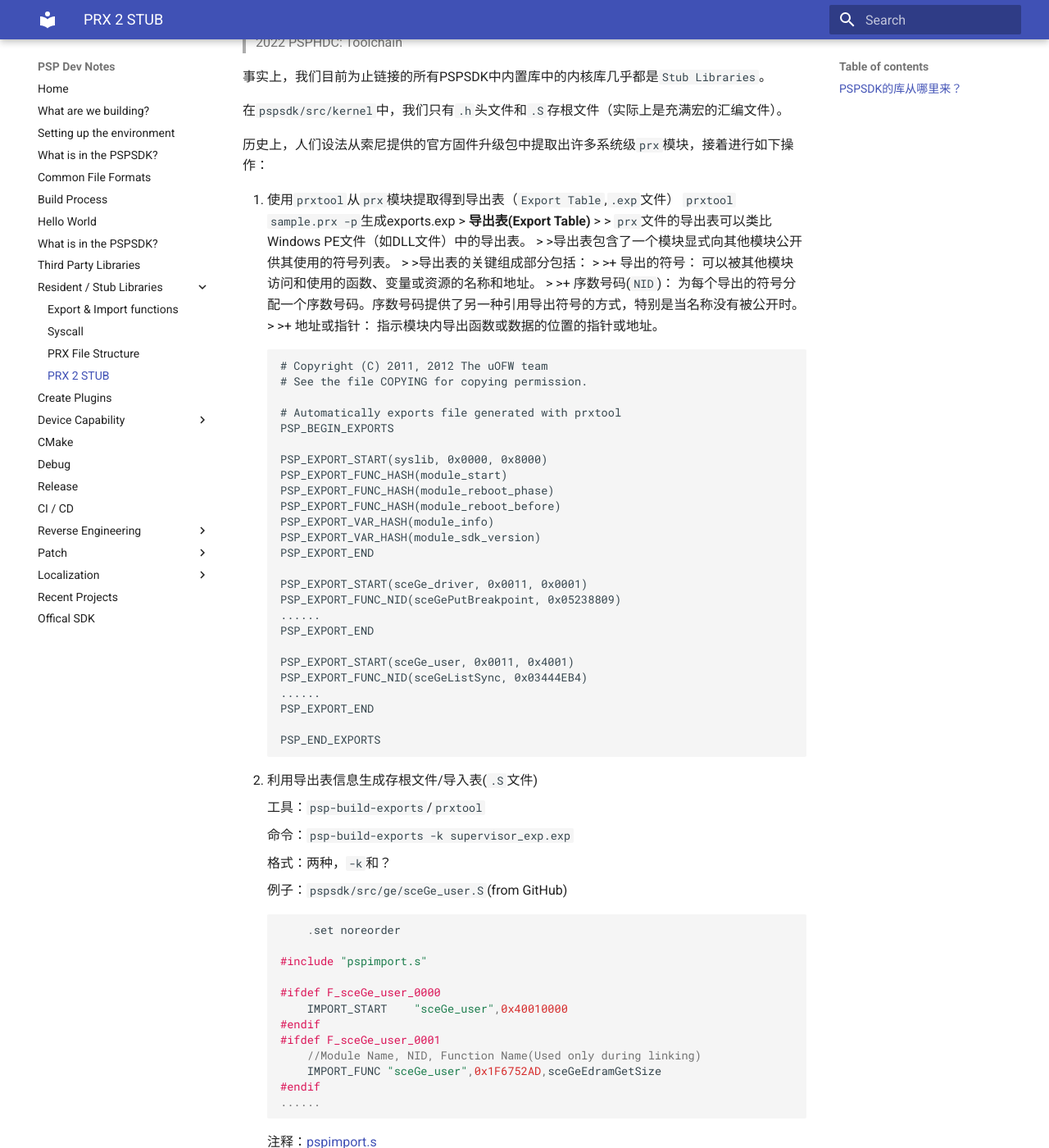
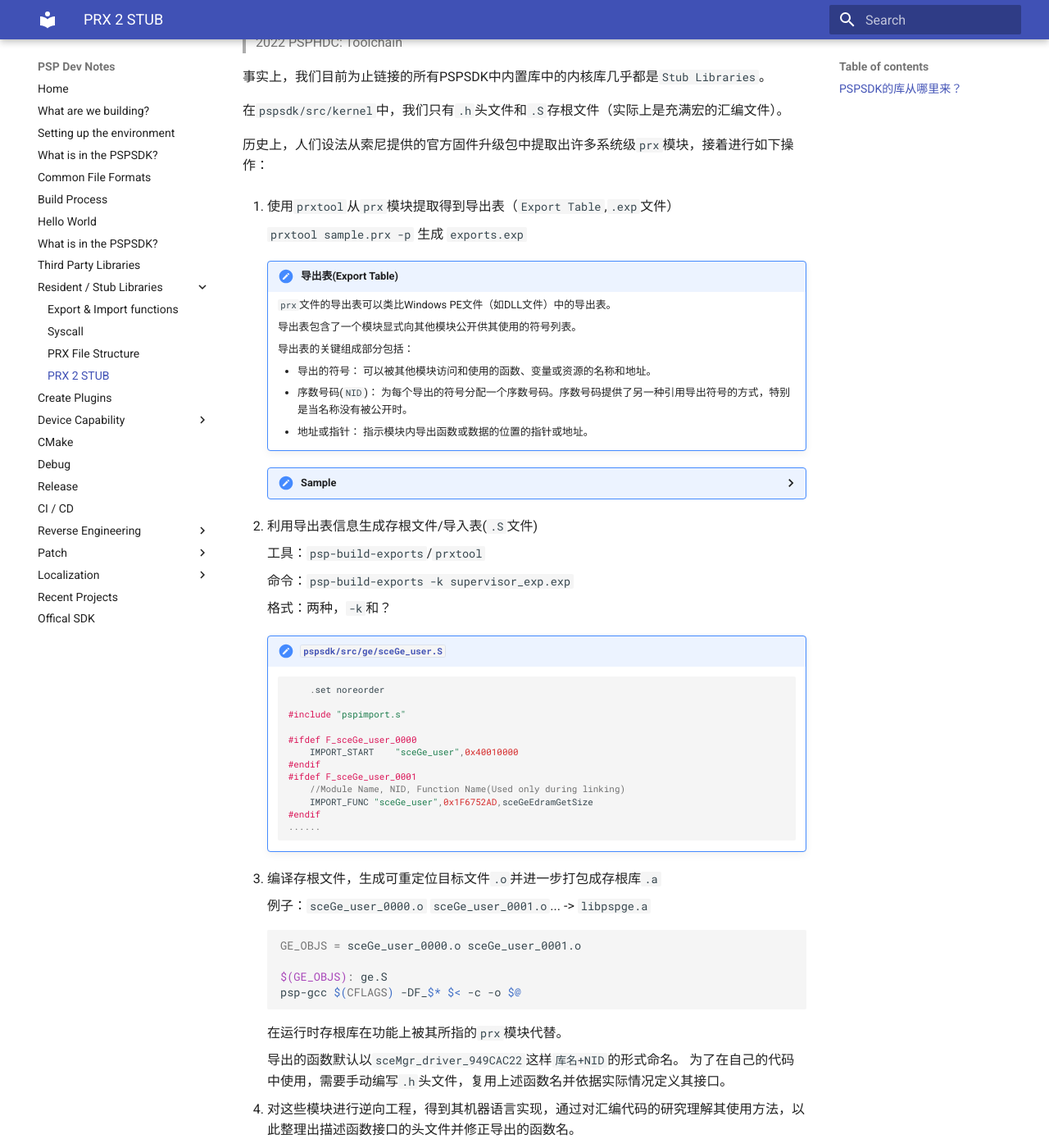
Before and after one commit to xeonliu/PSPDevNote, an MkDocs documentation site: the page built from docs/prx2stub.md, in a window 1280 px wide and 1400 px high, scrolled down 374 px. Shown: the whole window at 82% size. Built offline with MkDocs 1.6.1 and Material for MkDocs 9.7.7, drawn with Linux system fonts in a browser that asks for light colours; old or Windows-style settings are respelled for this version of MkDocs; some of the changed text lies outside the part shown.

Commit message:
Update format

````diff
--- a/docs/prx2stub.md
+++ b/docs/prx2stub.md
@@ -21,47 +21,50 @@
 
 
 1. 使用`prxtool`从`prx`模块提取得到导出表（`Export Table`,`.exp`文件）
-`prxtool sample.prx -p`生成exports.exp
-    >  **导出表(Export Table)**
-    >
-    > `prx`文件的导出表可以类比Windows PE文件（如DLL文件）中的导出表。
-    >
-    >导出表包含了一个模块显式向其他模块公开供其使用的符号列表。
-    >
-    >导出表的关键组成部分包括：
-    >
-    >+ 导出的符号： 可以被其他模块访问和使用的函数、变量或资源的名称和地址。
-    >
-    >+ 序数号码(`NID`)： 为每个导出的符号分配一个序数号码。序数号码提供了另一种引用导出符号的方式，特别是当名称没有被公开时。
-    >
-    >+ 地址或指针： 指示模块内导出函数或数据的位置的指针或地址。
-    ```
-    # Copyright (C) 2011, 2012 The uOFW team
-    # See the file COPYING for copying permission.
 
-    # Automatically exports file generated with prxtool
-    PSP_BEGIN_EXPORTS
+    `prxtool sample.prx -p` 生成 `exports.exp`
 
-    PSP_EXPORT_START(syslib, 0x0000, 0x8000)
-    PSP_EXPORT_FUNC_HASH(module_start)
-    PSP_EXPORT_FUNC_HASH(module_reboot_phase)
-    PSP_EXPORT_FUNC_HASH(module_reboot_before)
-    PSP_EXPORT_VAR_HASH(module_info)
-    PSP_EXPORT_VAR_HASH(module_sdk_version)
-    PSP_EXPORT_END
+    !!! note "导出表(Export Table)"
 
-    PSP_EXPORT_START(sceGe_driver, 0x0011, 0x0001)
-    PSP_EXPORT_FUNC_NID(sceGePutBreakpoint, 0x05238809)
-    ......
-    PSP_EXPORT_END
+        `prx`文件的导出表可以类比Windows PE文件（如DLL文件）中的导出表。
 
-    PSP_EXPORT_START(sceGe_user, 0x0011, 0x4001)
-    PSP_EXPORT_FUNC_NID(sceGeListSync, 0x03444EB4)
-    ......
-    PSP_EXPORT_END
+        导出表包含了一个模块显式向其他模块公开供其使用的符号列表。
 
-    PSP_END_EXPORTS
-    ```
+        导出表的关键组成部分包括：
+
+        + 导出的符号： 可以被其他模块访问和使用的函数、变量或资源的名称和地址。
+        + 序数号码(`NID`)： 为每个导出的符号分配一个序数号码。序数号码提供了另一种引用导出符号的方式，特别是当名称没有被公开时。
+        + 地址或指针： 指示模块内导出函数或数据的位置的指针或地址。
+
+    ??? Sample
+        ```
+        # Copyright (C) 2011, 2012 The uOFW team
+        # See the file COPYING for copying permission.
+
+        # Automatically exports file generated with prxtool
+        PSP_BEGIN_EXPORTS
+
+        PSP_EXPORT_START(syslib, 0x0000, 0x8000)
+        PSP_EXPORT_FUNC_HASH(module_start)
+        PSP_EXPORT_FUNC_HASH(module_reboot_phase)
+        PSP_EXPORT_FUNC_HASH(module_reboot_before)
+        PSP_EXPORT_VAR_HASH(module_info)
+        PSP_EXPORT_VAR_HASH(module_sdk_version)
+        PSP_EXPORT_END
+
+        PSP_EXPORT_START(sceGe_driver, 0x0011, 0x0001)
+        PSP_EXPORT_FUNC_NID(sceGePutBreakpoint, 0x05238809)
+        ......
+        PSP_EXPORT_END
+
+        PSP_EXPORT_START(sceGe_user, 0x0011, 0x4001)
+        PSP_EXPORT_FUNC_NID(sceGeListSync, 0x03444EB4)
+        ......
+        PSP_EXPORT_END
+
+        PSP_END_EXPORTS
+        ```
+
 2. 利用导出表信息生成存根文件/导入表(`.S`文件)
 
     工具：`psp-build-exports`/`prxtool`
@@ -70,25 +73,24 @@
 
     格式：两种，`-k`和？
 
-    例子：`pspsdk/src/ge/sceGe_user.S`(from GitHub)
-    ```C
-        .set noreorder
+    !!! note "[`pspsdk/src/ge/sceGe_user.S`]((https://github.com/pspdev/pspsdk/blob/master/src/base/pspimport.s))"
 
-    #include "pspimport.s"
+        ```C
+            .set noreorder
 
-    #ifdef F_sceGe_user_0000
-        IMPORT_START	"sceGe_user",0x40010000
-    #endif
-    #ifdef F_sceGe_user_0001
-        //Module Name, NID, Function Name(Used only during linking)
-        IMPORT_FUNC	"sceGe_user",0x1F6752AD,sceGeEdramGetSize
-    #endif
-    ......
-    ```
+        #include "pspimport.s"
 
-    注释：[pspimport.s](https://github.com/pspdev/pspsdk/blob/master/src/base/pspimport.s)
+        #ifdef F_sceGe_user_0000
+            IMPORT_START	"sceGe_user",0x40010000
+        #endif
+        #ifdef F_sceGe_user_0001
+            //Module Name, NID, Function Name(Used only during linking)
+            IMPORT_FUNC	"sceGe_user",0x1F6752AD,sceGeEdramGetSize
+        #endif
+        ......
+        ```
 
-3. 存根文件编译形成可重定位目标文件`.o`并进一步打包成存根库`.a`
+3. 编译存根文件，生成可重定位目标文件`.o`并进一步打包成存根库`.a`
 
     例子：`sceGe_user_0000.o` `sceGe_user_0001.o`...
     -> `libpspge.a`
@@ -101,38 +103,41 @@
     ```
     在运行时存根库在功能上被其所指的`prx`模块代替。
 
+    导出的函数默认以`sceMgr_driver_949CAC22`这样`库名+NID`的形式命名。
+    为了在自己的代码中使用，需要手动编写`.h`头文件，复用上述函数名并依据实际情况定义其接口。
 
-将自己的代码与存根库链接后，我们理论上已经可以借此调用其中的函数了，但导出的函数若不知其含义，显然无从使用；且导出的函数名均以`sceMgr_driver_949CAC22`这样`库名+NID`的形式命名，不利于开发使用。
+4. 对这些模块进行逆向工程，得到其机器语言实现，通过对汇编代码的研究理解其使用方法，以此整理出描述函数接口的头文件并修正导出的函数名。
 
-2. 对这些模块进行逆向工程，得到其机器语言实现，通过对汇编代码的研究理解其使用方法，以此整理出描述函数接口的头文件并修正导出的函数名。
+    NID的计算方式为函数名作SHA256取高32位。可以通过暴力破解尝试反推函数名。
 
-NID的计算方式为函数名作SHA256取高32位。可以通过暴力破解尝试反推函数名。
+    通过这种方法，得到包含头文件和存根库的整个PSPSDK开发环境。
 
-通过这种方法，得到包含头文件和存根库的整个PSPSDK开发环境。
+    目前PSPSDK中有一些库的头文件中函数名仍带有奇怪的字符串，这实际上就是直接从导出表中得到的函数的`NID`，由于彼时尚不理解其具体实现，没有办法为其取名。
 
-目前PSPSDK中有一些库的头文件中函数名仍带有奇怪的字符串，这实际上就是直接从导出表中得到的函数的`NID`，由于彼时尚不理解其具体实现，没有办法为其取名。
+??? inline end "Assembly for adding STUB"
 
+    ```
+    .macro IMPORT_START module, flags_ver
 
-.macro IMPORT_START module, flags_ver
+        .set push
+        .section .rodata.sceResident, "a"
+        .word   0
+    __stub_modulestr_\module:
+        .asciz  "\module"
+        .align  2
 
-	.set push
-	.section .rodata.sceResident, "a"
-	.word   0
-__stub_modulestr_\module:
-	.asciz  "\module"
-	.align  2
+        .section .lib.stub, "a", @progbits
+        .global __stub_module_\module
+    __stub_module_\module:
+        .word   __stub_modulestr_\module // Module Name String Addr
+        .word   \flags_ver  // Flags
+        .word   0x5
+        .word   __executable_start  // 在psp-fixup-imports中重定位
+        .word   __executable_start  // 在psp-fixup-imports中重定位
 
-	.section .lib.stub, "a", @progbits
-	.global __stub_module_\module
-__stub_module_\module:
-	.word   __stub_modulestr_\module // Module Name String Addr
-	.word   \flags_ver  // Flags
-	.word   0x5
-	.word   __executable_start  // 在psp-fixup-imports中重定位
-	.word   __executable_start  // 在psp-fixup-imports中重定位
-
-	.set pop
-.endm
+        .set pop
+    .endm
+    ```
 
 
 # Cooperating with different SDKs
````
